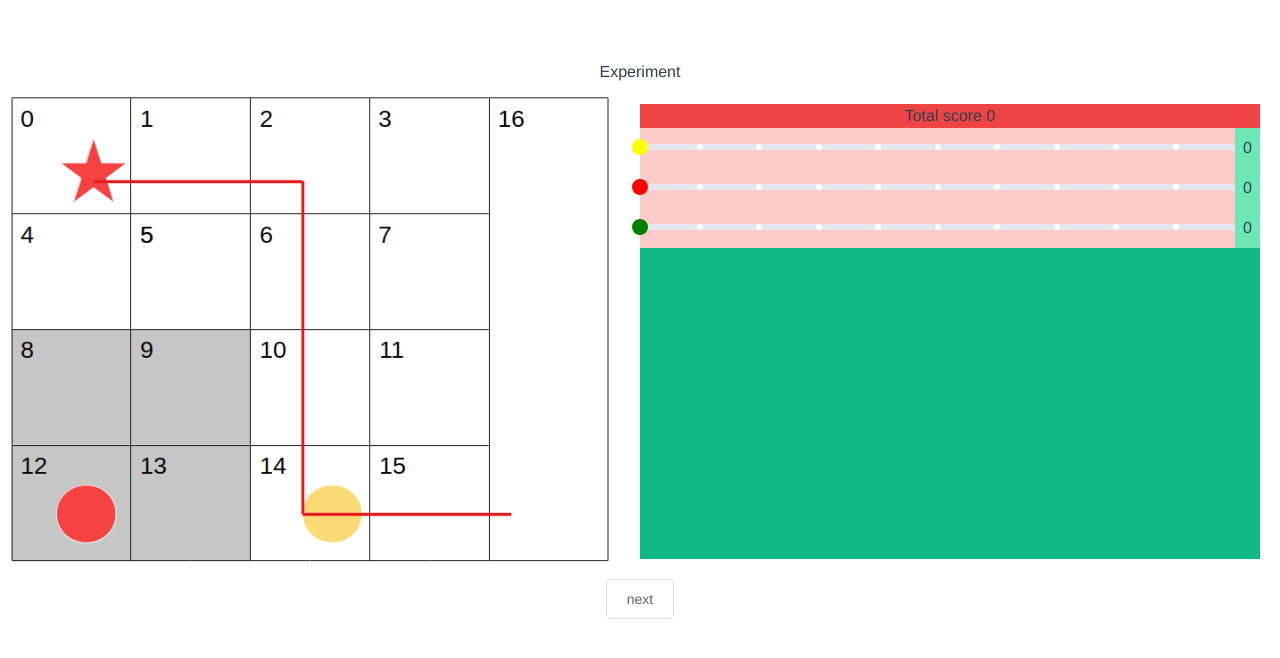
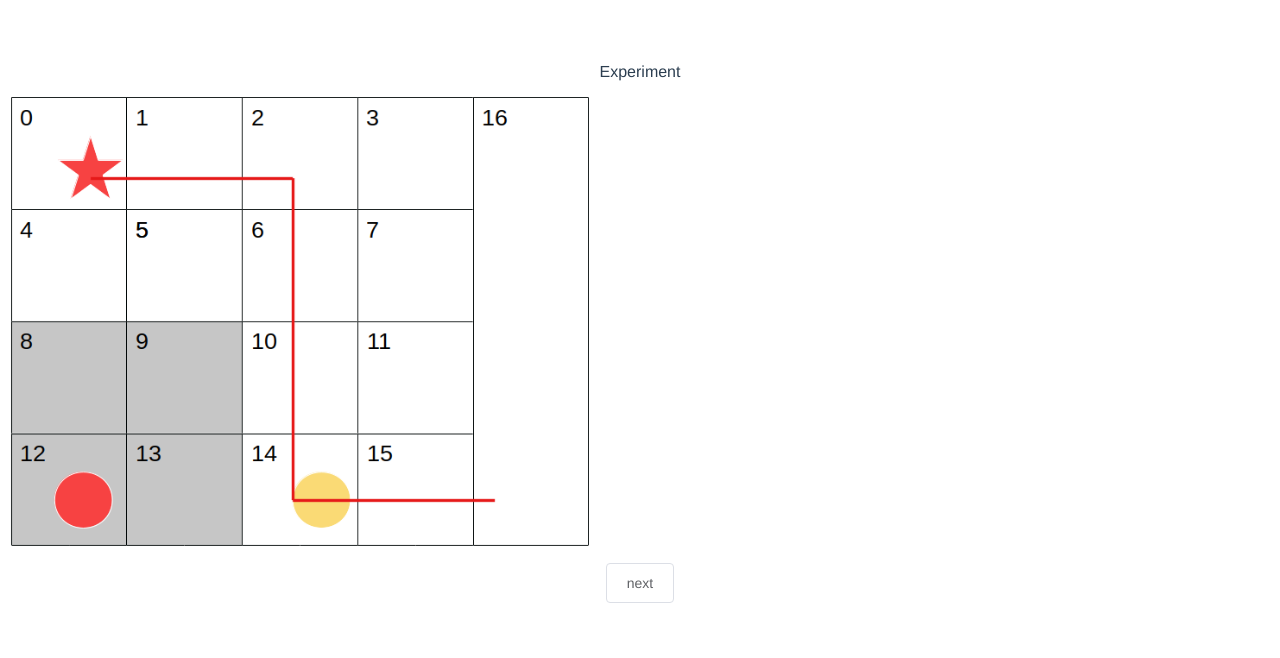
Before and after one commit to mlltn/bob_in_maze, a Vue app: page / in a window 1280 px wide. Shown: the top 658 px of the page. Built offline with nearby package versions, Linux system fonts and the light colour scheme.

Commit message:
finished first experiment prototype

```diff
--- a/src/components/Experiment.vue
+++ b/src/components/Experiment.vue
@@ -4,14 +4,14 @@
     <div>
       <div class="flex">
         <div id="pictureFrame" class="flex-1 bg-black">
-          <img src="./../assets/material/Stimulus9-1.png" />
+          <img :src="currentImg" />
         </div>
-        <div class="flex-1 bg-green-500 m-5">
-          <SliderMenu />
+        <div class="flex-1 ml-10 mr-10 mt-28">
+          <SliderMenu v-if="step % 3 == 2" />
         </div>
       </div>
       <div>
-        <el-button class="bg-red-200">next</el-button>
+        <el-button v-on:click="step++" class="bg-red-200">next</el-button>
       </div>
     </div>
   </div>
@@ -21,8 +21,23 @@
 import SliderMenu from "./SliderMenu.vue";
 
 export default {
+  data() {
+    return {
+      step: 0,
+      img_srcs: [
+        require("./../assets/material/Stimulus9-1.png"),
+        require("./../assets/material/Stimulus9-2.png"),
+        require("./../assets/material/Test9-1.png"),
+      ],
+    };
+  },
   components: {
     SliderMenu,
+  },
+  computed: {
+    currentImg() {
+      return this.img_srcs[this.step % 3];
+    },
   },
 };
 </script>
--- a/src/components/SliderMenu.vue
+++ b/src/components/SliderMenu.vue
@@ -1,5 +1,5 @@
 <template>
-  <div id="slider-menu" class="bg-green-300">
+  <div id="slider-menu" class="">
     <div
       class="bg-red-500"
       v-bind:class="{ 'bg-green-500': isValidTotalScore }"
@@ -7,14 +7,13 @@
       Total score {{ totalScore }}
     </div>
     <div>
-      <div class="flex" v-for="slider in sliders" v-bind:key="slider.id">
+      <div class="flex mt-5" v-for="slider in sliders" v-bind:key="slider.id">
         <el-slider
           v-bind:id="'slider-' + slider.id"
-          class="flex-auto bg-red-200"
+          class="flex-auto"
           :class="slider.color"
-          slider.color
-          :min="0"
-          :max="10"
+          :min="slider.min"
+          :max="slider.max"
           show-stops
           v-model="slider.score"
         ></el-slider>
@@ -34,12 +33,12 @@ export default {
       default_settings: {
         score: 0,
         min: 0,
-        max: 10,
+        max: 5,
       },
       sliders: [
-        { id: 1, color: "yellow" },
-        { id: 2, color: "red" },
-        { id: 3, color: "green" },
+        { id: 1, color: "green" },
+        { id: 2, color: "blue" },
+        { id: 3, color: "blueviolet" },
       ],
     };
   },
@@ -66,24 +65,6 @@ export default {
 </script>
 
 <style lang="scss">
-.yellow {
-  .el-slider__button {
-    border-color: yellow;
-    background-color: yellow;
-  }
-  .el-slider__bar {
-    background-color: yellow;
-  }
-}
-.red {
-  .el-slider__button {
-    border-color: red;
-    background-color: red;
-  }
-  .el-slider__bar {
-    background-color: red;
-  }
-}
 .green {
   .el-slider__button {
     border-color: green;
@@ -93,4 +74,22 @@ export default {
     background-color: green;
   }
 }
+.blue {
+  .el-slider__button {
+    border-color: blue;
+    background-color: blue;
+  }
+  .el-slider__bar {
+    background-color: blue;
+  }
+}
+.blueviolet {
+  .el-slider__button {
+    border-color: blueviolet;
+    background-color: blueviolet;
+  }
+  .el-slider__bar {
+    background-color: blueviolet;
+  }
+}
 </style>
```
Also changed, not shown: notes.txt.
